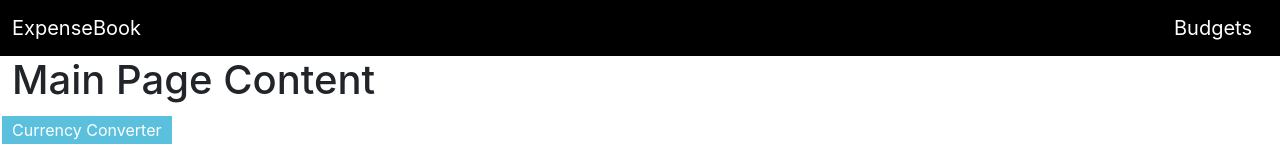
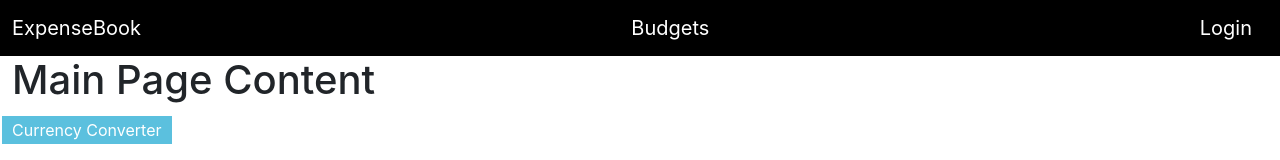
Before and after one commit to danielrotstein/expensebook, a React (Create React App) app in the folder ghi/: page / in a window 1280 px wide. Shown: the top 160 px of the page. Built offline with nearby package versions, Linux system fonts and the light colour scheme; no server answers.

Commit message:
Update ghi/src/Nav.js

```diff
--- a/ghi/src/Nav.js
+++ b/ghi/src/Nav.js
@@ -7,6 +7,7 @@ function Nav() {
                 <div className="container-fluid">
                     <NavLink className="navbar-brand" to="/">ExpenseBook</NavLink>
                     <NavLink className="navbar-brand" to="/budgets">Budgets</NavLink>
+                    <NavLink className="navbar-brand" to="/login">Login</NavLink>
                     {/* <NavLink className="navbar-brand" to="/CurrencyConverter">CurrencyConverter</NavLink> */}
                 </div>
             </nav>
```
